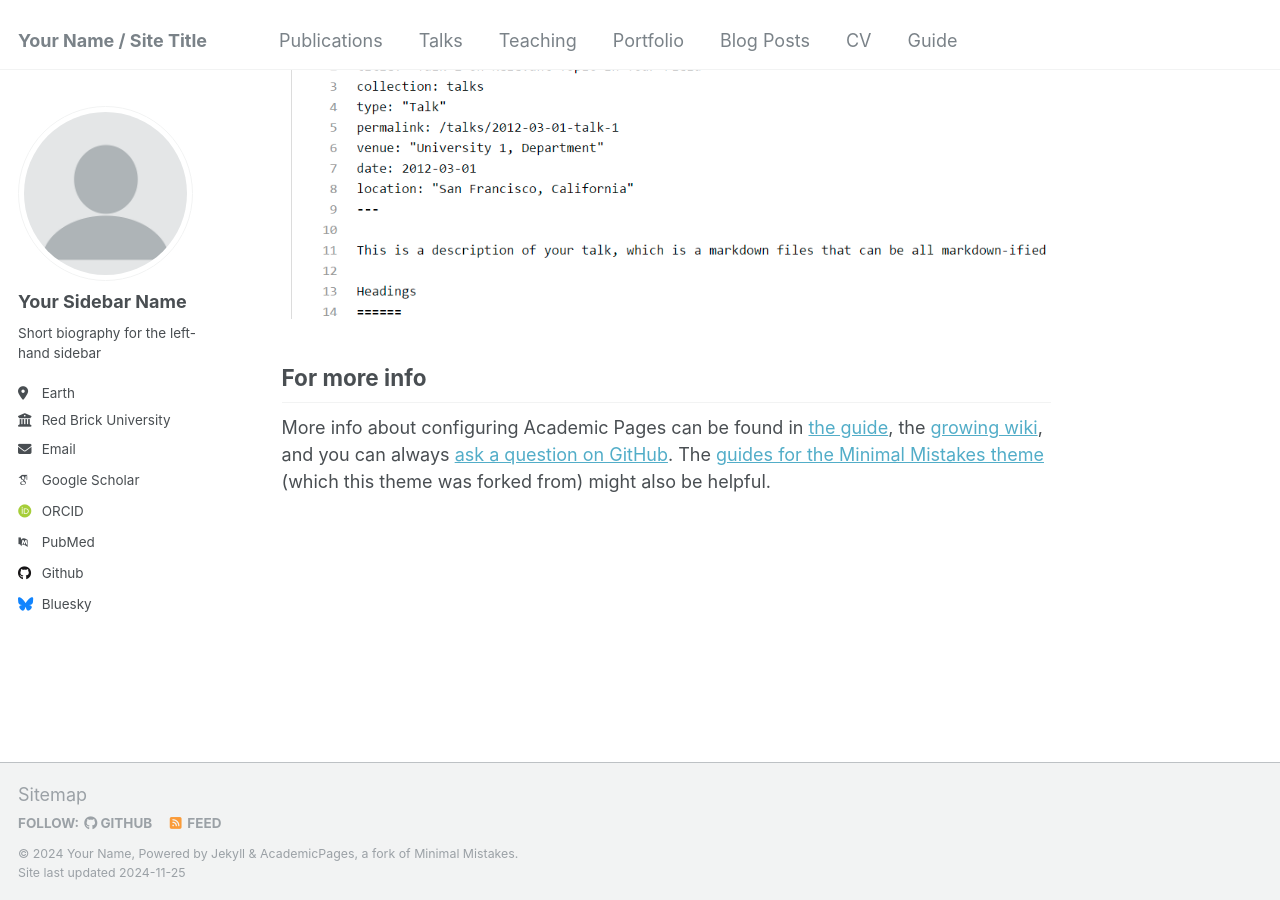
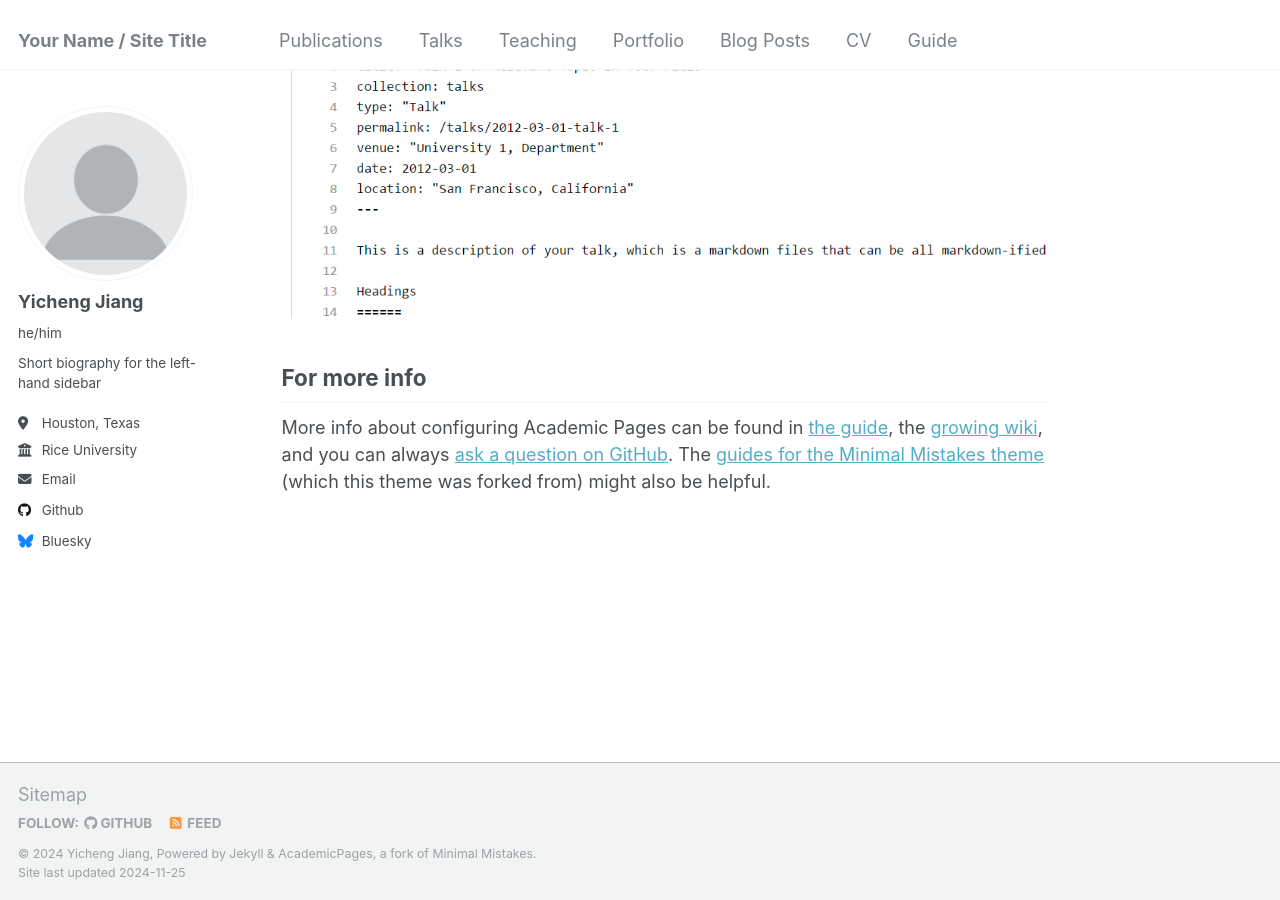
Before and after one commit to Y1chengJ/Y1chengJ.github.io, a Jekyll site: the page built from _pages/about.md, in a window 1280 px wide and 900 px high, scrolled down 2643 px. Built offline with Jekyll 4.4.1, drawn with Linux system fonts in a browser that asks for light colours; some web fonts are replaced.

Commit message:
first commit

```diff
--- a/_config.yml
+++ b/_config.yml
@@ -10,7 +10,7 @@
 locale                   : "en-US"
 title                    : "Your Name / Site Title"
 title_separator          : "-"
-name                     : &name "Your Name"
+name                     : &name "Yicheng Jiang"
 description              : &description "personal description"
 url                      : https://academicpages.github.io # the base hostname & protocol for your site e.g. "https://[your GitHub username].github.io"
 baseurl                  : "" # the subpath of your site, e.g. "/blog"
@@ -22,21 +22,21 @@ repository               : "academicpages/academicpages.github.io"
 author:
   # Biographic information
   avatar           : "profile.png"
-  name             : "Your Sidebar Name"
-  pronouns         : # example: "she/her"
+  name             : "Yicheng Jiang"
+  pronouns         : he/him # example: "she/her"
   bio              : "Short biography for the left-hand sidebar"
-  location         : "Earth"
-  employer         : "Red Brick University"
+  location         : "Houston, Texas"
+  employer         : "Rice University"
   uri              : # URL
-  email            : "none@example.org"
+  email            : "yj58@rice.edu"
 
   # Academic websites
   arxiv            : # URL - Update with the correct link to your profile
-  googlescholar    : "https://scholar.google.com/citations?user=PS_CX0AAAAAJ"
+  googlescholar    :
   impactstory      : # URL
-  orcid            : "http://orcid.org/yourorcidurl"
+  orcid            :
   semantic         : # URL
-  pubmed           : "https://www.ncbi.nlm.nih.gov/pubmed/?term=john+snow"
+  pubmed           :
   researchgate     : # URL
   scopus           : # URL
 
@@ -44,7 +44,7 @@ author:
   bitbucket        : # Username - Update with your username on the site
   codepen          : # Username
   dribbble         : # Username
-  github           : "academicpages"
+  github           : "Y1chengJ"
   kaggle           : # Username
   stackoverflow    : # User number or user number and name (i.e., use "1" or "1/jeff-atwood")
 
```
